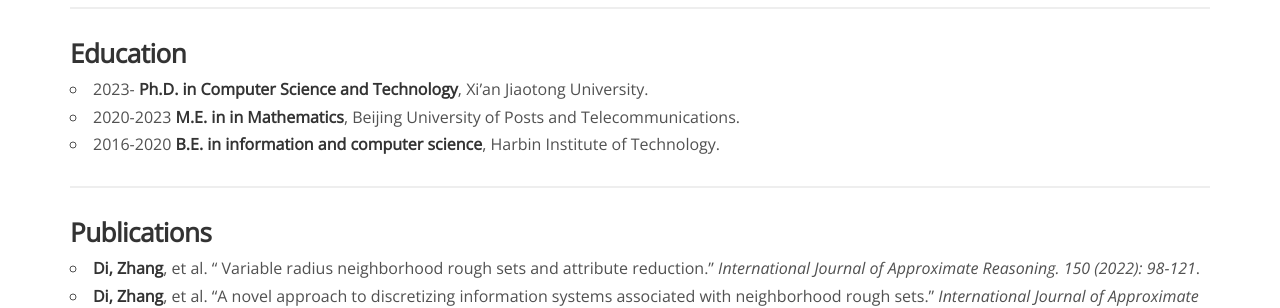
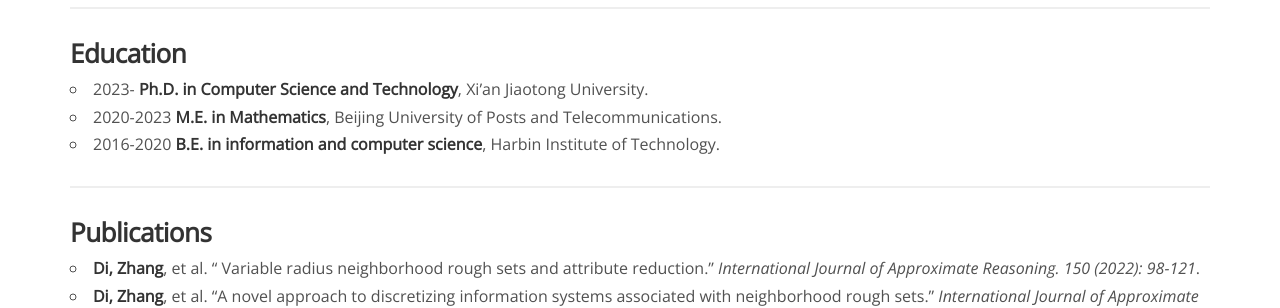
Before and after one commit to chenligroup/chenligroup.github.io, a Jekyll site: the page built from _people/Di_Zhang.md, in a window 1280 px wide and 1126 px high. Shown: the part 734-1042 px from the top of the window. Built offline with Jekyll 4.4.1, drawn with Linux system fonts in a browser that asks for light colours; nearby versions of some CDN libraries; comment, search, counter and statistics services are not loaded.

```diff
--- a/_people/Di_Zhang.md
+++ b/_people/Di_Zhang.md
@@ -23,7 +23,7 @@ joined: 2023
 ###  Education
 
 - 2023- **Ph.D. in Computer Science and Technology**, Xi’an Jiaotong University.
-- 2020-2023 **M.E. in in Mathematics**, Beijing University of Posts and Telecommunications.
+- 2020-2023 **M.E. in Mathematics**, Beijing University of Posts and Telecommunications.
 - 2016-2020 **B.E. in information and computer science**, Harbin Institute of Technology.
 
 <hr>
```
